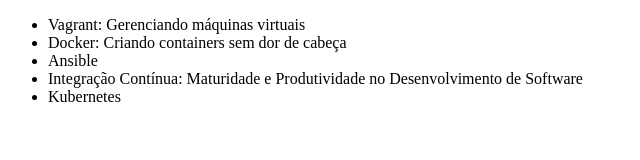
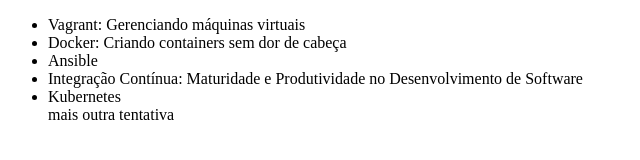
Before and after one commit to NetoPaiva/t4_one, a plain HTML site: page git_aula_trilha_programacao/index.html in a window 1280 px wide. Shown: the whole page, without its empty margins (0-640 px from the left). Drawn offline with Linux system fonts and the light colour scheme.

Commit message:
Atualizando o .ignore e o index.

```diff
--- a/git_aula_trilha_programacao/index.html
+++ b/git_aula_trilha_programacao/index.html
@@ -11,6 +11,7 @@
         <li>Ansible</li>
         <li>Integração Contínua: Maturidade e Produtividade no Desenvolvimento de Software</li>
         <li>Kubernetes</li>
+mais outra tentativa
     </ul>
 </body>
 </html>
```
Also changed, not shown: 1 other file.
